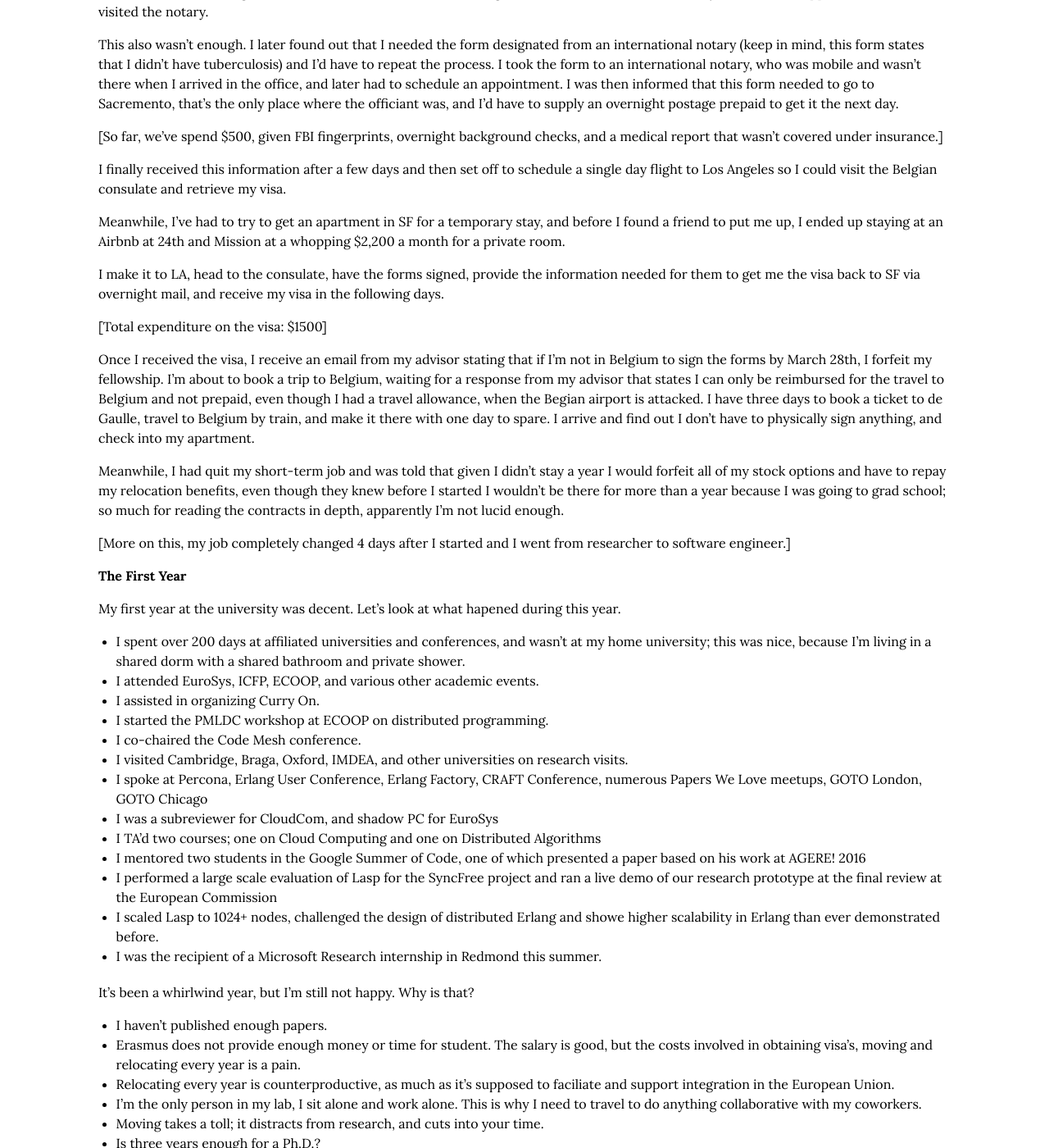
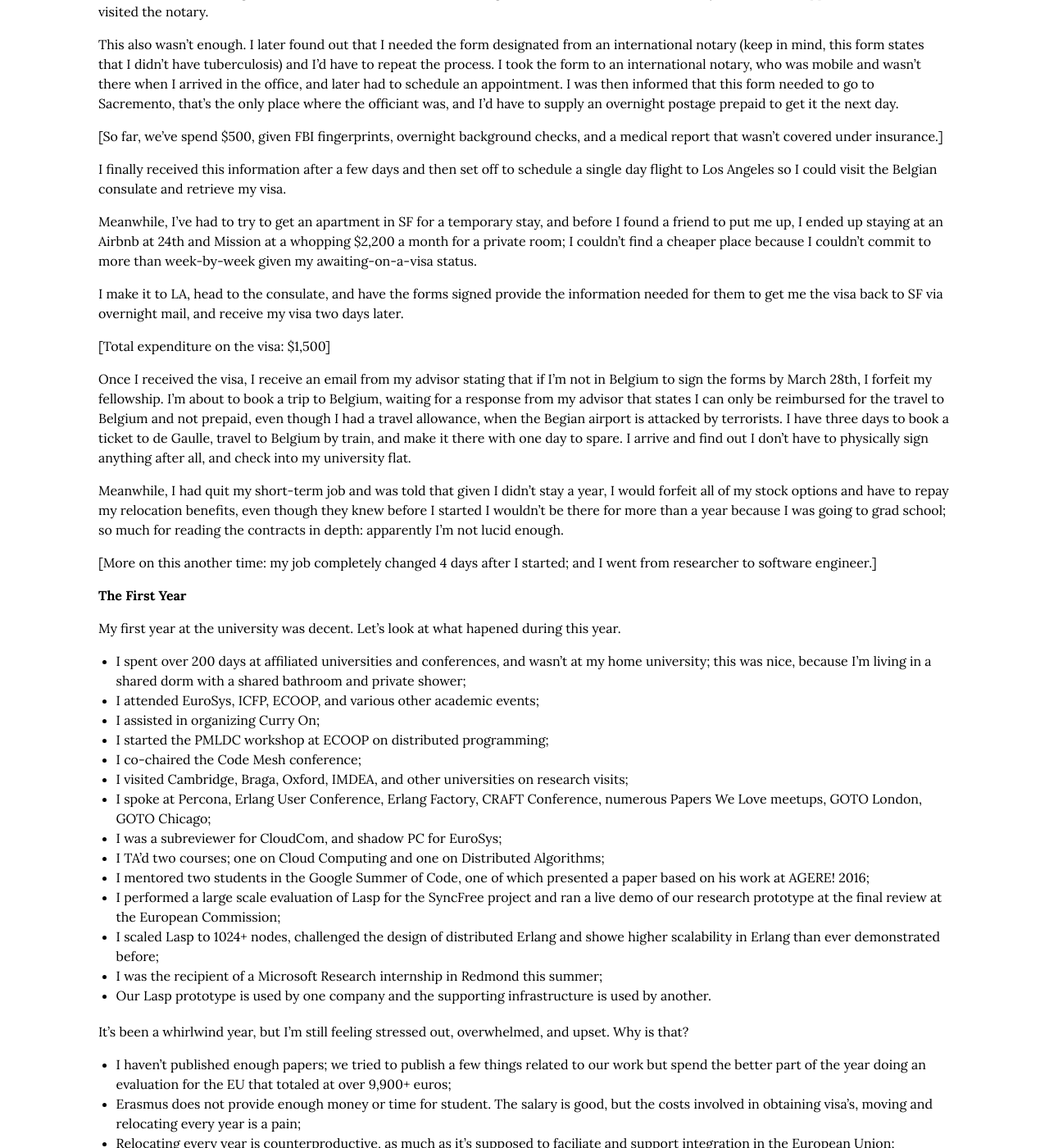
Before and after one commit to cmeiklejohn/cmeiklejohn.github.io, a Jekyll site: the page built from _posts/2017-04-29-one-year.markdown, in a window 1280 px wide and 1400 px high, scrolled down 750 px. Shown: the whole window at 82% size. Built offline with Jekyll 4.4.1, drawn with Linux system fonts in a browser that asks for light colours; comment, search, counter and statistics services are not loaded; some of the changed text lies outside the part shown.

Commit message:
Grammar.

```diff
--- a/_posts/2017-04-29-one-year.markdown
+++ b/_posts/2017-04-29-one-year.markdown
@@ -38,9 +38,9 @@
 ## Getting the visa
 
 Getting the visa ended up being a complicated process.  I arranged to
-see a doctor in SF on Russian Hill who does immigration exams and went
+see a doctor in SF on Russian Hill, who does immigration exams and went
 through a rudimentary examination.  The form he was instructed to fill
-out, that I printed from the Belgian consulates website looked so fake
+out, that I printed from the Belgian consulates website, looked so fake
 that he didn't believe the form was real at first.  He then went to the
 website himself and found out that the form was, in fact, a real form
 and proceeded to fill it out and gave it to me.  I took this form to a
@@ -68,33 +68,34 @@
 Meanwhile, I've had to try to get an apartment in SF for a temporary
 stay, and before I found a friend to put me up, I ended up staying at an
 Airbnb at 24th and Mission at a whopping $2,200 a month for a private
-room.
+room; I couldn't find a cheaper place because I couldn't commit to more
+than week-by-week given my awaiting-on-a-visa status.
 
-I make it to LA, head to the consulate, have the forms signed, provide
+I make it to LA, head to the consulate, and have the forms signed provide
 the information needed for them to get me the visa back to SF via
-overnight mail, and receive my visa in the following days.
+overnight mail, and receive my visa two days later.
 
-[Total expenditure on the visa: $1500]
+[Total expenditure on the visa: $1,500]
 
 Once I received the visa, I receive an email from my advisor stating
 that if I'm not in Belgium to sign the forms by March 28th, I forfeit my
 fellowship.  I'm about to book a trip to Belgium, waiting for a response
 from my advisor that states I can only be reimbursed for the travel to
 Belgium and not prepaid, even though I had a travel allowance, when the
-Begian airport is attacked.  I have three days to book a ticket to de
-Gaulle, travel to Belgium by train, and make it there with one day to
-spare.  I arrive and find out I don't have to physically sign anything,
-and check into my apartment.
+Begian airport is attacked by terrorists.  I have three days to book a
+ticket to de Gaulle, travel to Belgium by train, and make it there with
+one day to spare.  I arrive and find out I don't have to physically sign
+anything after all, and check into my university flat.
 
 Meanwhile, I had quit my short-term job and was told that given I didn't
-stay a year I would forfeit all of my stock options and have to repay my
+stay a year, I would forfeit all of my stock options and have to repay my
 relocation benefits, even though they knew before I started I wouldn't
 be there for more than a year because I was going to grad school; so
-much for reading the contracts in depth, apparently I'm not lucid
+much for reading the contracts in depth: apparently I'm not lucid
 enough.
 
-[More on this, my job completely changed 4 days after I started and I
-went from researcher to software engineer.]
+[More on this another time: my job completely changed 4 days after I
+started; and I went from researcher to software engineer.]
 
 ## The First Year
 
@@ -103,41 +104,46 @@
 
 * I spent over 200 days at affiliated universities and conferences, and
   wasn't at my home university; this was nice, because I'm living in a
-  shared dorm with a shared bathroom and private shower.
-* I attended EuroSys, ICFP, ECOOP, and various other academic events.
-* I assisted in organizing Curry On.
-* I started the PMLDC workshop at ECOOP on distributed programming.
-* I co-chaired the Code Mesh conference.
+  shared dorm with a shared bathroom and private shower;
+* I attended EuroSys, ICFP, ECOOP, and various other academic events;
+* I assisted in organizing Curry On;
+* I started the PMLDC workshop at ECOOP on distributed programming;
+* I co-chaired the Code Mesh conference;
 * I visited Cambridge, Braga, Oxford, IMDEA, and other universities on
-  research visits.
+  research visits;
 * I spoke at Percona, Erlang User Conference, Erlang Factory, CRAFT
-  Conference, numerous Papers We Love meetups, GOTO London, GOTO Chicago
-* I was a subreviewer for CloudCom, and shadow PC for EuroSys
+  Conference, numerous Papers We Love meetups, GOTO London, GOTO
+  Chicago;
+* I was a subreviewer for CloudCom, and shadow PC for EuroSys;
 * I TA'd two courses; one on Cloud Computing and one on Distributed
-  Algorithms
+  Algorithms;
 * I mentored two students in the Google Summer of Code, one of which
-  presented a paper based on his work at AGERE! 2016
+  presented a paper based on his work at AGERE! 2016;
 * I performed a large scale evaluation of Lasp for the SyncFree project
   and ran a live demo of our research prototype at the final review at
-  the European Commission
+  the European Commission;
 * I scaled Lasp to 1024+ nodes, challenged the design of distributed
   Erlang and showe higher scalability in Erlang than ever demonstrated
-  before.
+  before;
 * I was the recipient of a Microsoft Research internship in Redmond this
-  summer.
+  summer;
+* Our Lasp prototype is used by one company and the supporting
+  infrastructure is used by another.
 
-It's been a whirlwind year, but I'm still not happy.  Why is that?
+It's been a whirlwind year, but I'm still feeling stressed out, overwhelmed, and upset.  Why is that?
 
-* I haven't published enough papers.
+* I haven't published enough papers; we tried to publish a few things
+  related to our work but spend the better part of the year doing an
+  evaluation for the EU that totaled at over 9,900+ euros;
 * Erasmus does not provide enough money or time for student.  The salary
   is good, but the costs involved in obtaining visa's, moving and
-  relocating every year is a pain.
+  relocating every year is a pain;
 * Relocating every year is counterproductive, as much as it's supposed
-  to faciliate and support integration in the European Union.
+  to faciliate and support integration in the European Union;
 * I'm the only person in my lab, I sit alone and work alone.  This is
   why I need to travel to do anything collaborative with my coworkers.
 * Moving takes a toll; it distracts from research, and cuts into your
-  time.
+  time;
 * Is three years enough for a Ph.D.?
 
 Now, those are all academic complaints, but let's talk about more
@@ -145,20 +151,20 @@
 
 * I haven't been able to defer my loans from my undergradudate studies
   yet.  This is a problem because the payment is over 1/2 of my rent as
-  a Ph.D. student.
+  a Ph.D. student;
 * Required travel and expenses have left me, at times, with over 3,0000
   euros of outstanding expenses.  It has taken the university over 12
-  months to reimburse me for these expenses.
+  months to reimburse me for these expenses;
 * Having to move every year means that you need to find an apartment
   every year.  I've had problems where Portugal landlords haven't
   responded, even yet, to my requests, and I haven't been able to secure
-  my apartment, which is required to get a visa.
+  my apartment, which is required to get a visa;
 * Expedited passport renewals in the US are expensive -- I've paid over
   $400 for this -- and required for me to maintain my student status.
 * Belgian income, even if tax-free, is taxed in the United States, if
   you are a citizen: the double taxation agreement only works on taxes
   paid -- if you're tax free, you don't pay taxes and therefore don't
-  get any benefits.
+  get any benefits;
 * Working alone and moving from lab to lab sucks.  It's impossible to
   have a community and feel like you have a support system when you move
   every year.  While the European Commission might think you are
```
